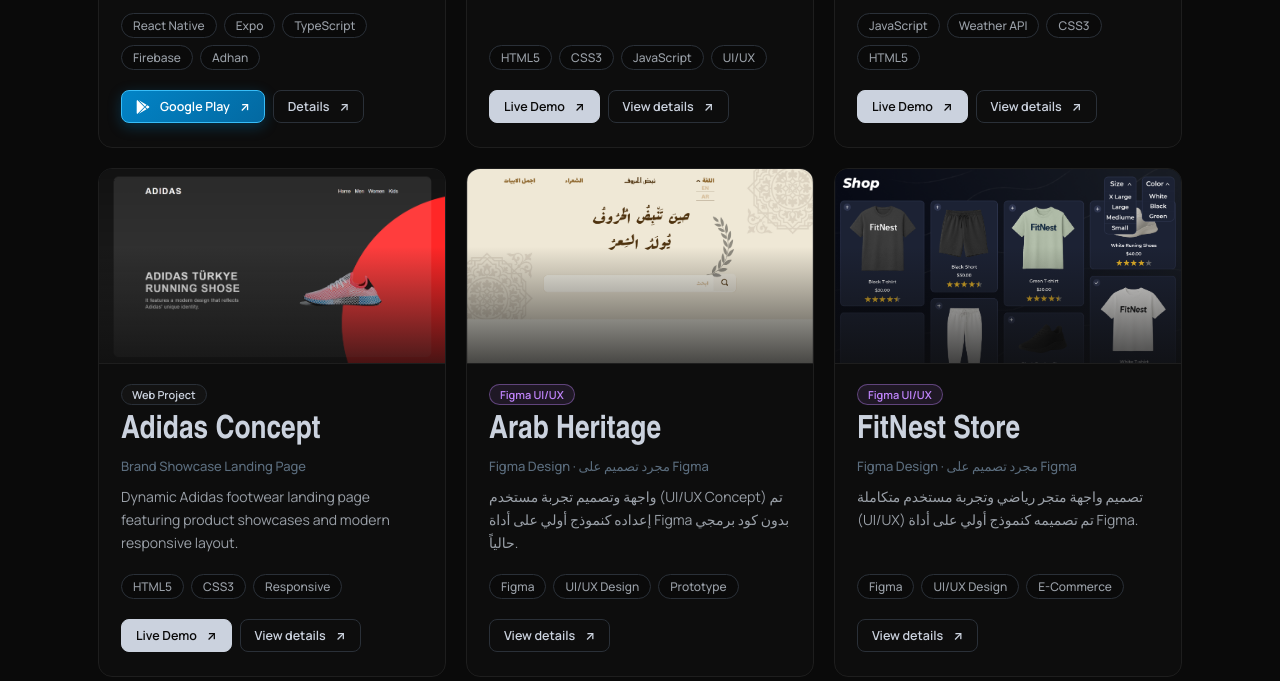
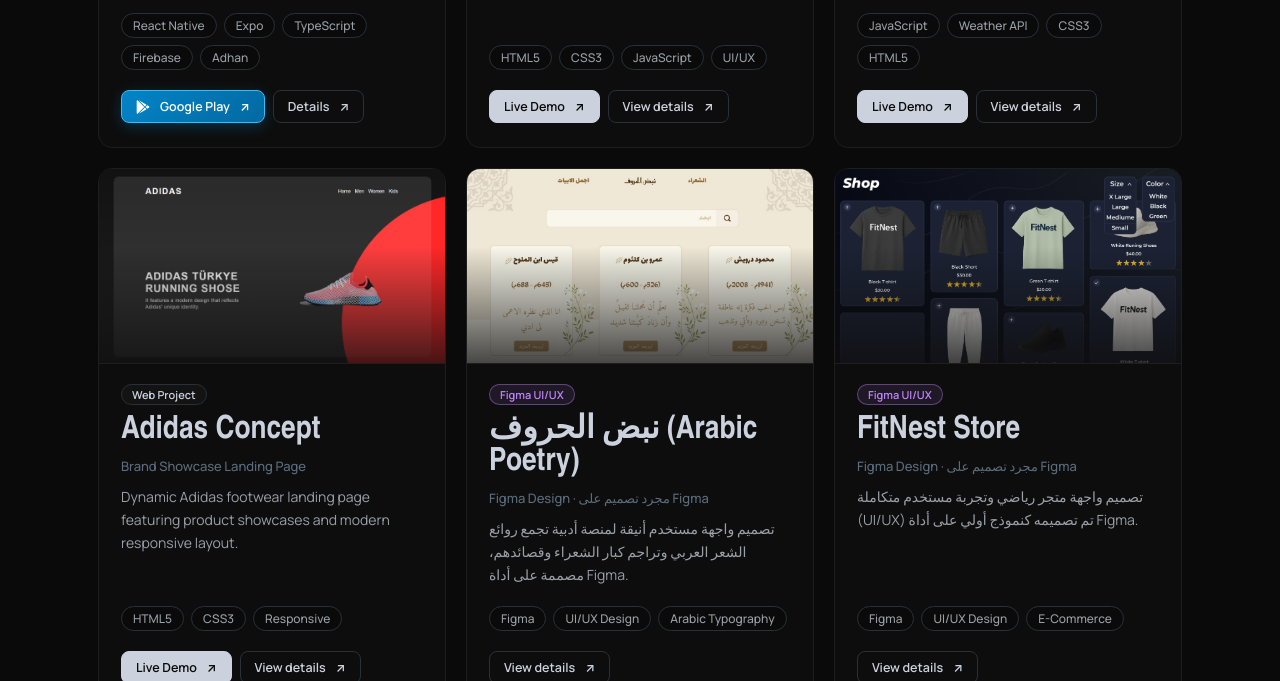
Before and after one commit to abdullahseraf/Portfolio, a plain HTML site: page index.html in a window 1280 px wide. Shown: the part 2664-3345 px from the top of the page. Drawn offline with Linux system fonts and the light colour scheme; a web font is replaced by a local one.

Commit message:
feat: add Nabdh Al-Huroof poetry project screenshots and update project card

```diff
--- a/Script.js
+++ b/Script.js
@@ -231,17 +231,18 @@
       links: { playStore: "", github: "https://github.com/abdullahseraf/weather-app", demo: "https://abdullahseraf.github.io/weather-app/" },
     },
     arabs: {
-      title: "Arab Heritage",
+      title: "نبض الحروف (Arabic Poetry)",
       category: "Design · Figma UI/UX Concept",
       overview:
-        "نموذج أولي وتصميم واجهة مستخدم وتجربة مستخدم (UI/UX Concept) تم إعداده على أداة Figma كنموذج استعراضي بدون كود حالياً.",
+        "تصميم واجهة مستخدم وتجربة رقمية مخصصة للأدب والشعر العربي القديم والحديث، تتضمن بطاقات للشعراء (محمود درويش، المتنبي، عنترة، قيس بن الملوح) مع استعراض لأجمل الأبيات بتصميم كلاسيكي وزخارف راقية معدة على Figma.",
       features: [
-        "Figma Modern Layout & Visual Architecture",
-        "Cultural & Historical Portal UI Mockup",
-        "Design System & Typography Hierarchy",
+        "Arabic Calligraphy & Poetry Portal UI Mockup",
+        "Poet Profile & Verses Interactive Card Showcase",
+        "Elegant Floral & Classic Islamic Geometry Details",
+        "RTL Typographic System & Warm Color Palette",
       ],
-      stack: ["Figma", "UI/UX Design", "Wireframing"],
-      images: ["images/arab.png", "images/arab2.png"],
+      stack: ["Figma", "UI/UX Design", "Arabic Typography"],
+      images: ["images/nabdh-1.jpg", "images/nabdh-2.jpg", "images/arab.png", "images/arab2.png"],
       links: { playStore: "", github: "", demo: "" },
     },
     shop: {
--- a/index.html
+++ b/index.html
@@ -348,19 +348,19 @@
 
             <article class="card app rv" data-t="web">
               <div class="card-thumb">
-                <img src="images/arab.png" alt="Arab Heritage Figma UI/UX Design" loading="lazy" />
+                <img src="images/nabdh-1.jpg" alt="نبض الحروف - منصة الشعر العربي Figma UI/UX Design" loading="lazy" />
               </div>
               <div class="card-body">
                 <div class="card-meta">
                   <span class="badge badge-figma">Figma UI/UX</span>
                 </div>
-                <h3>Arab Heritage</h3>
+                <h3>نبض الحروف (Arabic Poetry)</h3>
                 <p class="kind">Figma Design · مجرد تصميم على Figma</p>
-                <p>واجهة وتصميم تجربة مستخدم (UI/UX Concept) تم إعداده كنموذج أولي على أداة Figma بدون كود برمجي حالياً.</p>
+                <p>تصميم واجهة مستخدم أنيقة لمنصة أدبية تجمع روائع الشعر العربي وتراجم كبار الشعراء وقصائدهم، مصممة على أداة Figma.</p>
                 <ul class="pills">
                   <li>Figma</li>
                   <li>UI/UX Design</li>
-                  <li>Prototype</li>
+                  <li>Arabic Typography</li>
                 </ul>
                 <div class="row">
                   <button
```
Also changed, not shown: images/nabdh-1.jpg (added), images/nabdh-2.jpg (added).
